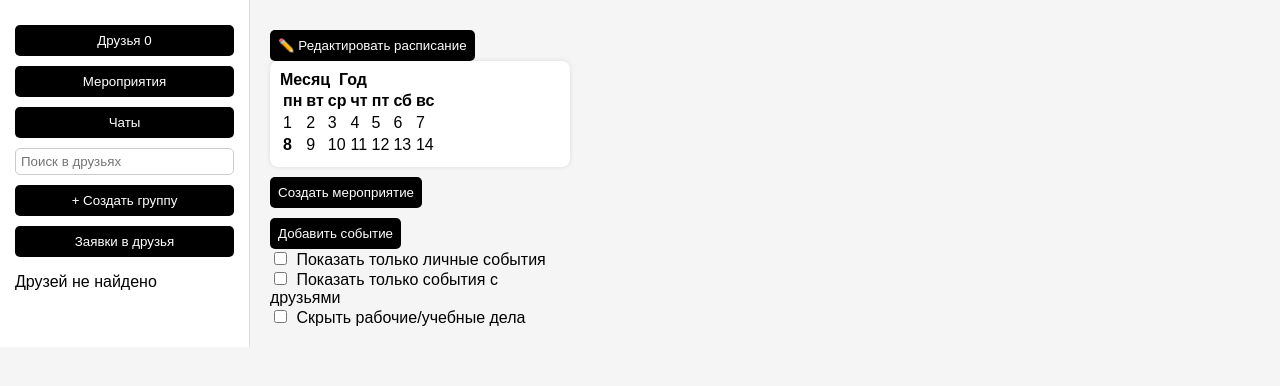
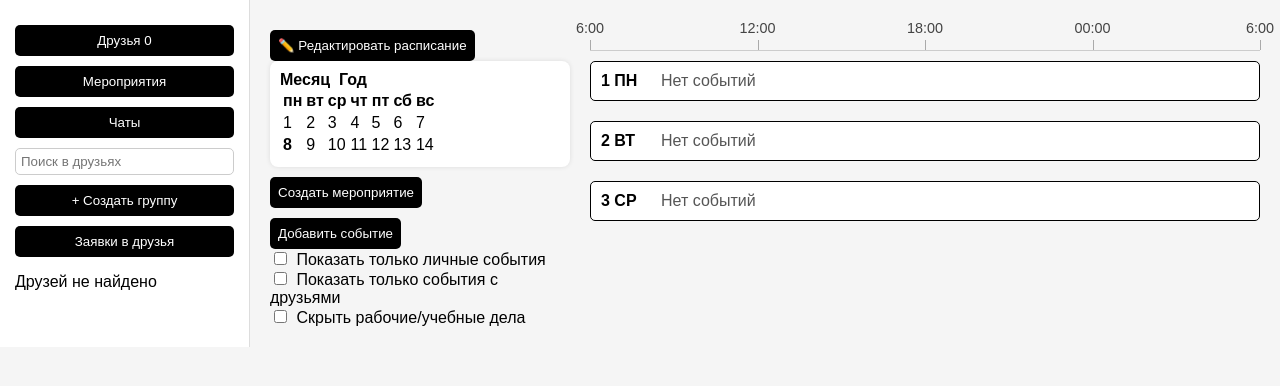
Before and after one commit to erzo33333/VVPDProject, a Django app: page / in a window 1280 px wide. Shown: the part 80-466 px from the top of the page. Run offline with Django 5.2, Linux system fonts and the light colour scheme; a user stored in the database is signed in.

Commit message:
Установил и настроил ориентацию блоков основной страницы

```diff
--- a/VVPD/templates/MainPage.html
+++ b/VVPD/templates/MainPage.html
@@ -137,6 +137,39 @@
       border-radius: 8px;
       cursor: pointer;
     }
+    .time-container {
+      width: 100%;
+      position: relative;
+      margin-bottom: 10px;
+      border-bottom: 1px solid #ccc;
+    }
+
+    .time-axis {
+      position: relative;
+      height: 30px;
+    }
+
+    .time-label {
+      position: absolute;
+      top: 0;
+      transform: translateX(-50%);
+      font-size: 0.9rem;
+      color: #444;
+    }
+
+    .time-tick {
+      position: absolute;
+      top: 20px;
+      height: 10px;
+      width: 1px;
+      background-color: #aaa;
+    }
+
+    .day-column {
+      display: flex;
+      flex-direction: column;
+      gap: 10px;
+    }
   </style>
 </head>
 <body>
@@ -181,54 +214,42 @@
         </div>
       </div>
 {% block content %}
+<div class="right-panel">
+  <!-- Шкала времени -->
+  <div class="time-container">
+    <div class="time-axis">
+      <!-- Метки времени каждые 6 часов -->
+      <div class="time-label" style="left: 0%;">6:00</div>
+      <div class="time-label" style="left: 25%;">12:00</div>
+      <div class="time-label" style="left: 50%;">18:00</div>
+      <div class="time-label" style="left: 75%;">00:00</div>
+      <div class="time-label" style="left: 100%;">6:00</div>
 
-{% endblock %}
+      <!-- Вертикальные линии -->
+      <div class="time-tick" style="left: 0%;"></div>
+      <div class="time-tick" style="left: 25%;"></div>
+      <div class="time-tick" style="left: 50%;"></div>
+      <div class="time-tick" style="left: 75%;"></div>
+      <div class="time-tick" style="left: 100%;"></div>
     </div>
   </div>
-  <script>
-    function loadEvents() {
-      document.querySelectorAll('.content').forEach(content => {
-        const day = content.dataset.day;
-        const saved = localStorage.getItem('event_' + day);
-        if (saved) {
-          content.innerText = saved;
-        }
-      });
-    }
 
-    function setupEditableContent() {
-      document.querySelectorAll('.content').forEach(content => {
-        content.addEventListener('click', () => {
-          const currentText = content.innerText;
-          const input = document.createElement('input');
-          input.value = currentText;
-          content.innerHTML = '';
-          content.appendChild(input);
-          input.focus();
+  <!-- Вертикальные блоки под шкалой -->
+  <div class="day-column">
+    <div class="day-box">
+      <div class="day">1 ПН</div>
+      <div class="content">Нет событий</div>
+    </div>
+    <div class="day-box">
+      <div class="day">2 ВТ</div>
+      <div class="content">Нет событий</div>
+    </div>
+    <div class="day-box">
+      <div class="day">3 СР</div>
+      <div class="content">Нет событий</div>
+    </div>
+  </div>
+</div>
+{% endblock %}
 
-          const save = () => {
-            const newText = input.value || 'нет событий на день';
-            content.innerText = newText;
-            const day = content.dataset.day;
-            localStorage.setItem('event_' + day, newText);
-          };
-
-          input.addEventListener('blur', save);
-          input.addEventListener('keydown', e => {
-            if (e.key === 'Enter') input.blur();
-          });
-        });
-      });
-    }
-
-    window.addEventListener('DOMContentLoaded', () => {
-      loadEvents();
-      setupEditableContent();
-
-      document.getElementById('test-button').addEventListener('click', () => {
-        alert('Кнопка работает!');
-      });
-    });
-  </script>
-</body>
 </html>
```
